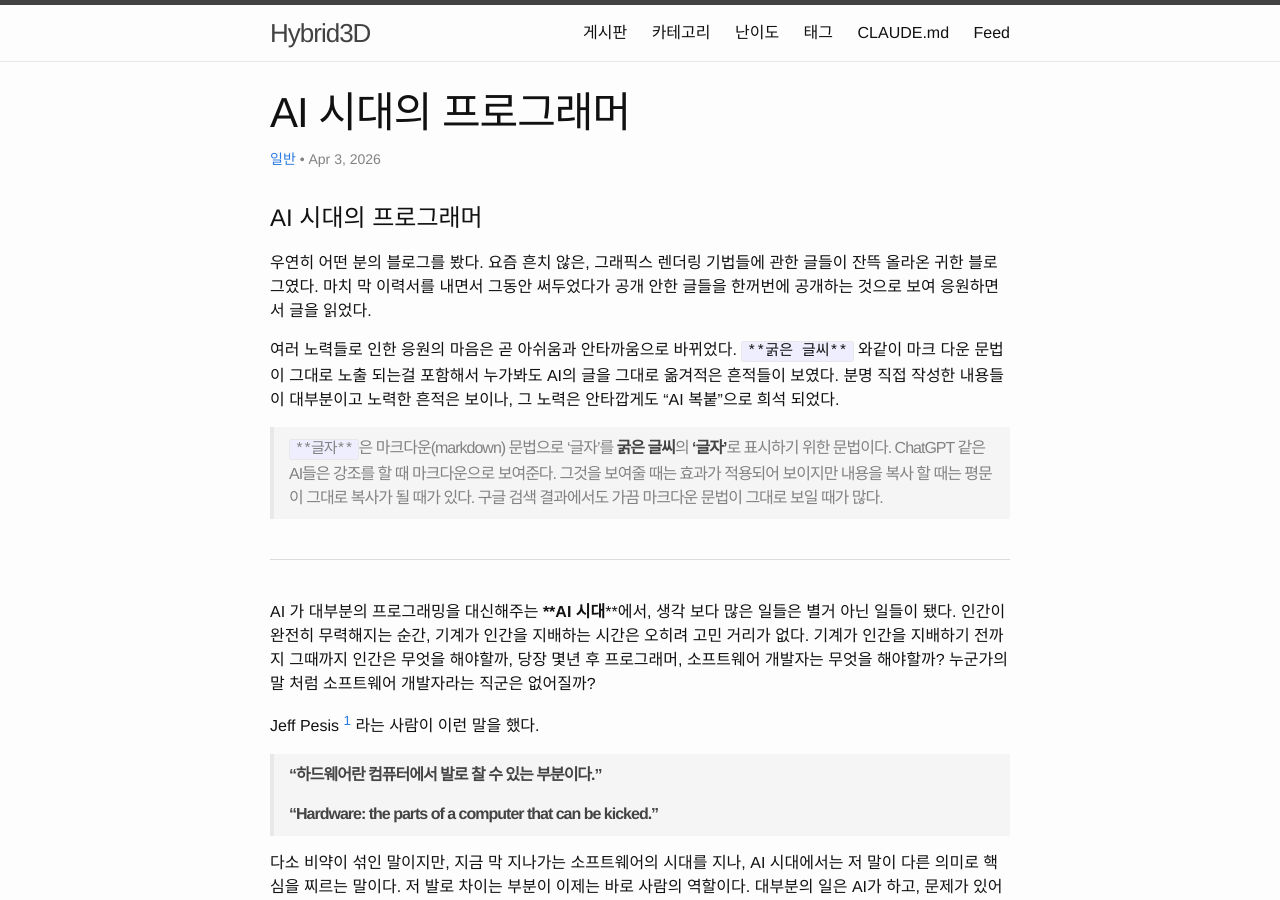
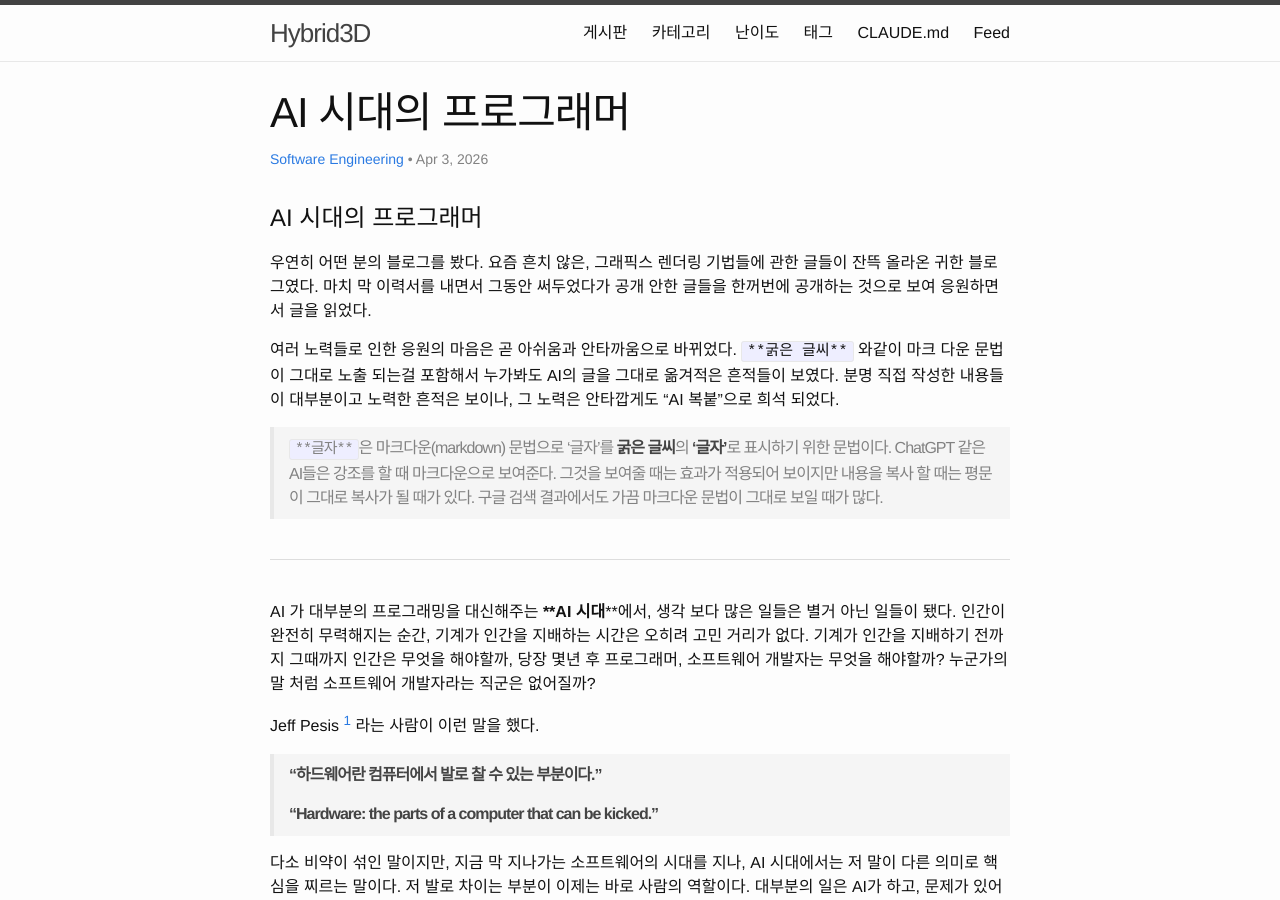
Before and after one commit to Hybrid3D/hybrid3d.github.io, a Jekyll site: the page built from _posts/software-engineering/2026-04-03-programmer-in-the-AI-Era.md, in a window 1280 px wide and 900 px high. Built offline with Jekyll 4.4.1, drawn with Linux system fonts in a browser that asks for light colours; comment, search, counter and statistics services are not loaded.

Commit message:
minor update

```diff
--- a/_posts/software-engineering/2026-04-03-programmer-in-the-AI-Era.md
+++ b/_posts/software-engineering/2026-04-03-programmer-in-the-AI-Era.md
@@ -1,8 +1,8 @@
 ---
 layout: post
-title:  "AI 시대의 프로그래머"
-date:   2026-04-03 00:30:00 +0900
-categories: general
+title: "AI 시대의 프로그래머"
+date: 2026-04-03 00:30:00 +0900
+categories: software-engineering
 difficulty: none
 ---
 
```
Also changed, not shown: _posts/software-engineering/2026-05-05-llm-based-system-limitations.md (renamed from _posts/software-engineering/2026-05-02-llm-based-system-limitations.md, +0 -1 lines).
